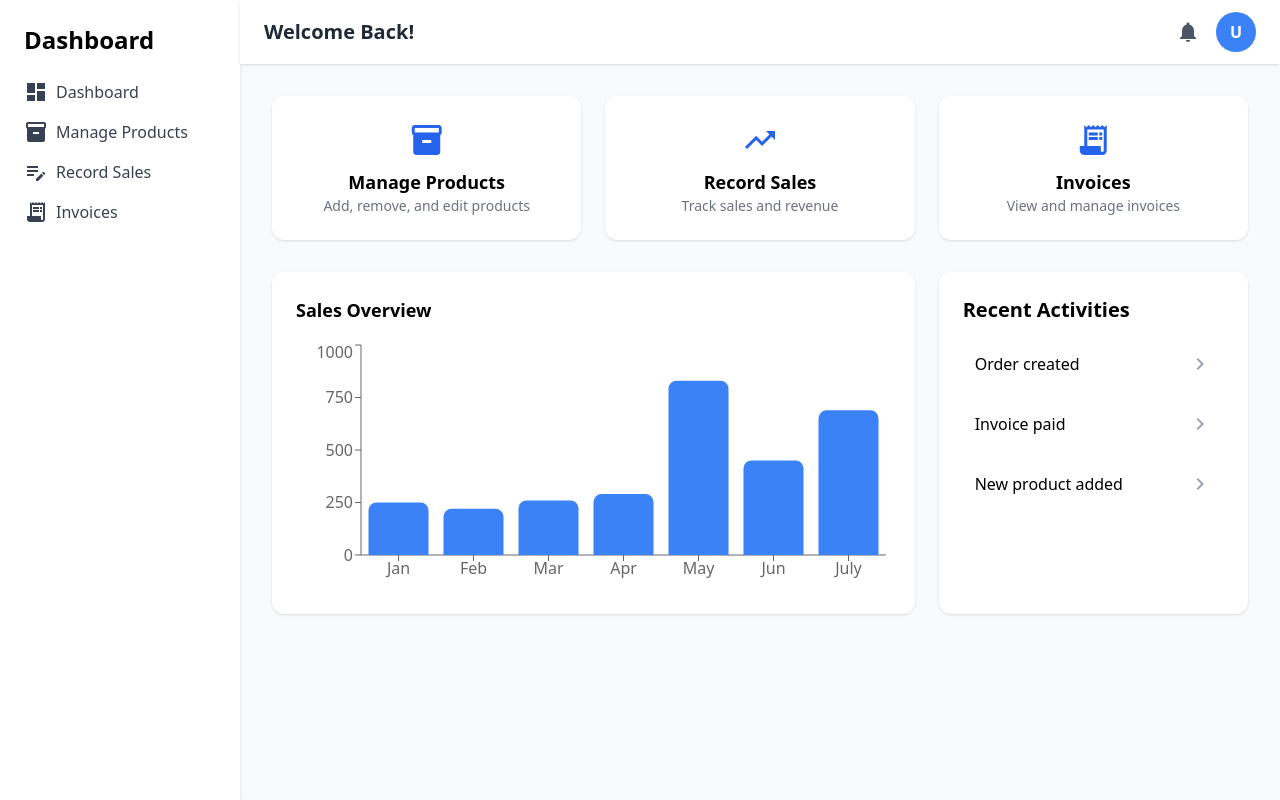
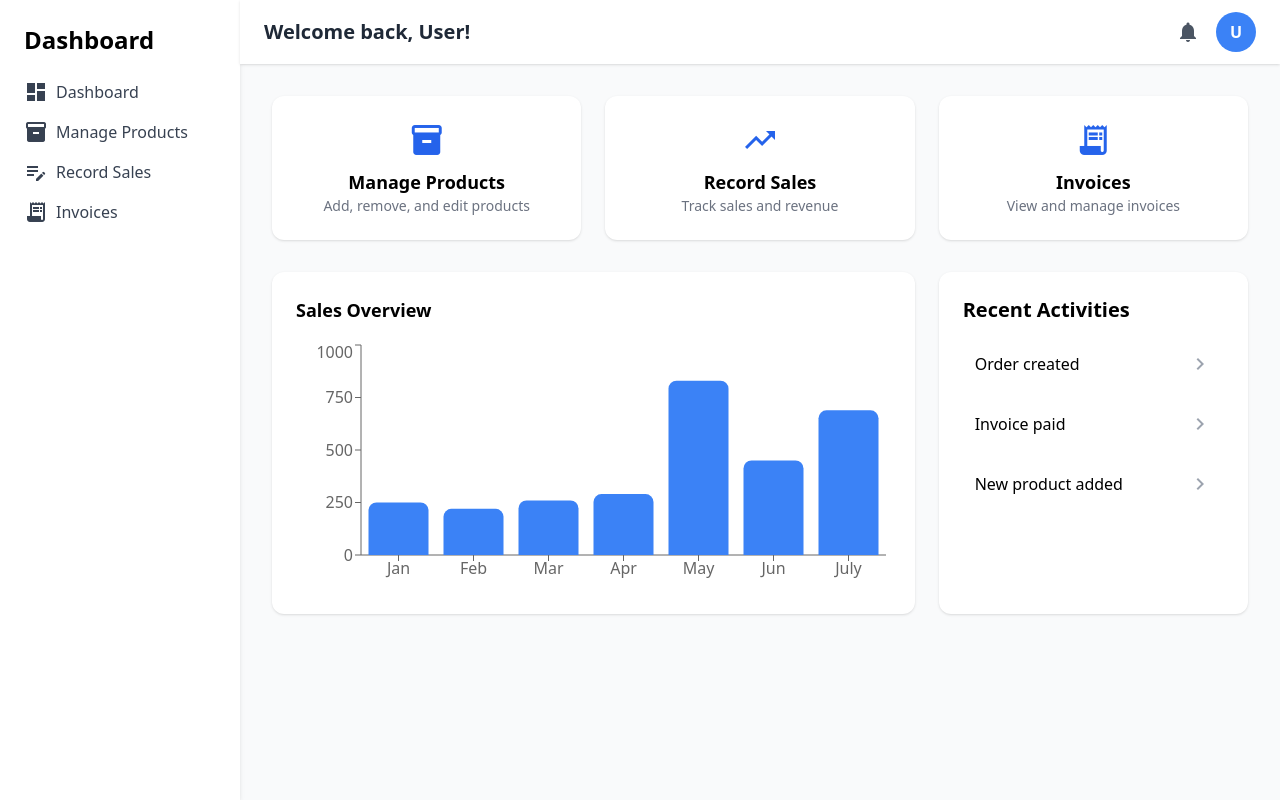
Before and after one commit to Codejibola/Quantora, a React (Vite) app in the folder FRONTENDS/quantora/: page /dashboard in a window 1280 px wide. Built offline with nearby package versions, Linux system fonts and the light colour scheme.

Commit message:
fixed  apiFecth function from returning the same error message for all errors

```diff
--- a/FRONTENDS/quantora/src/components/Topbar.jsx
+++ b/FRONTENDS/quantora/src/components/Topbar.jsx
@@ -1,7 +1,7 @@
-//eslint-disable-next-line no-unused-vars
+// eslint-disable-next-line no-unused-vars
 import { motion } from "framer-motion";
 
-export default function Topbar({ onMenuClick }) {
+export default function Topbar({ onMenuClick, userName }) {
   return (
     <motion.header
       initial={{ y: -20, opacity: 0 }}
@@ -17,16 +17,19 @@ export default function Topbar({ onMenuClick }) {
         menu
       </button>
 
+      {/* Personalized greeting */}
       <h2 className="text-xl font-semibold text-gray-800 hidden md:block">
-        Welcome Back!
+        Welcome back, {userName ? userName : "User"}!
       </h2>
 
       <div className="flex items-center gap-4">
         <button className="text-gray-600 hover:text-blue-600 material-icons">
           notifications
         </button>
+
+        {/* Optional: first letter of name as avatar */}
         <div className="w-10 h-10 rounded-full bg-blue-500 flex items-center justify-center text-white font-bold">
-          U
+          {userName ? userName.charAt(0).toUpperCase() : "U"}
         </div>
       </div>
     </motion.header>
--- a/FRONTENDS/quantora/src/pages/Dashboard.jsx
+++ b/FRONTENDS/quantora/src/pages/Dashboard.jsx
@@ -1,6 +1,6 @@
-//eslint-disable-next-line no-unused-vars
+// eslint-disable-next-line no-unused-vars
 import { motion } from "framer-motion";
-import { useState } from "react";
+import { useState, useEffect } from "react";
 import Sidebar from "../components/Sidebar";
 import Topbar from "../components/Topbar";
 import { BarChart, Bar, XAxis, YAxis, Tooltip, ResponsiveContainer } from "recharts";
@@ -17,13 +17,25 @@ const data = [
 
 export default function Dashboard() {
   const [menuOpen, setMenuOpen] = useState(false);
+  const [currentUser, setCurrentUser] = useState(null);
+
+
+  useEffect(() => {
+    const savedUser = localStorage.getItem("user");
+    if (savedUser) {
+      setCurrentUser(JSON.parse(savedUser));
+    }
+  }, []);
 
   return (
     <div className="min-h-screen bg-gray-50 flex relative">
       <Sidebar isOpen={menuOpen} setIsOpen={setMenuOpen} />
 
       <div className="flex-1 flex flex-col">
-        <Topbar onMenuClick={() => setMenuOpen(true)} />
+        <Topbar
+          onMenuClick={() => setMenuOpen(true)}
+          userName={currentUser?.name}
+        />
 
         <main className="flex-1 p-8 space-y-8">
           {/* Cards */}
--- a/FRONTENDS/quantora/src/utils/apiFetch.js
+++ b/FRONTENDS/quantora/src/utils/apiFetch.js
@@ -8,9 +8,9 @@ export default async function apiFetch(url, options = {}) {
 
   const res = await fetch(url, { ...options, headers });
 
-  if (res.status === 401 || res.status === 403) {
-    // Only alert if there was actually a token
-    if (token) alert("Your session has expired. Please log in again.");
+  // Only treat as expired session if we *had* a token
+  if ((res.status === 401 || res.status === 403) && token) {
+    alert("Your session has expired. Please log in again.");
     localStorage.removeItem("token");
     window.location.href = "/admin";
     return;
```
